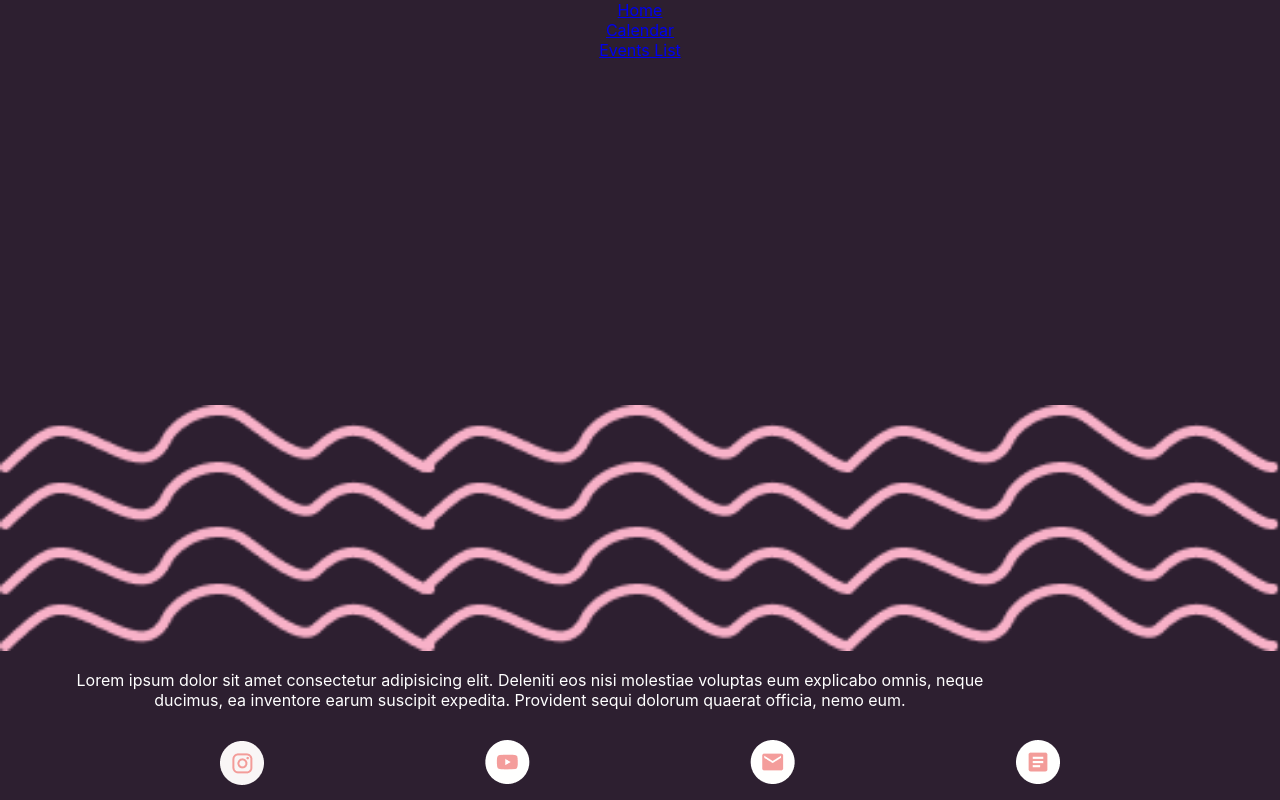
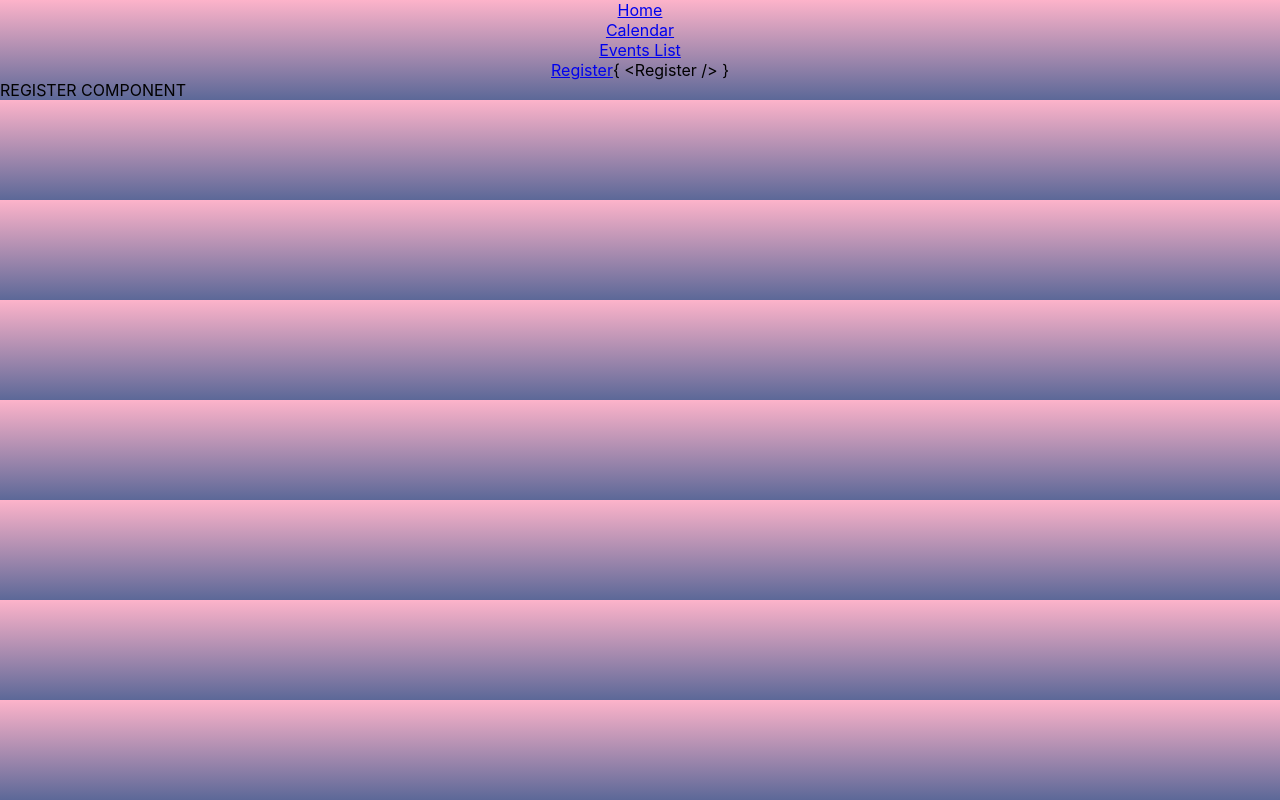
Before and after one commit to Merged-project/React-Merged, a React (Create React App) app: page /register in a window 1280 px wide. Built offline with nearby package versions, Linux system fonts and the light colour scheme; the HTML template or start-up script is replaced by a standard one.

Commit message:
register view

```diff
--- a/src/App.js
+++ b/src/App.js
@@ -2,8 +2,10 @@ import './App.css';
 import {BrowserRouter as Router, Routes, Route, Link, Links } from 'react-router-dom';
 import ArtistList from './components/ArtistList';
 import FestivalCard from './components/FestivalCard';
-import Footer from './components/Footer.jsx'
+import Footer from './components/Footer.jsx';
 import Gigcard from './components/GigCard';
+import React, { Component } from 'react';
+import Register from './views/Register';
 
 function App() {
   return (
@@ -13,20 +15,19 @@ function App() {
         <Link to= "/">Home</Link> <br/>
         <Link to= "/calendar">Calendar</Link> <br/>
         <Link to= "/eventlist">Events List</Link> <br/>
+        <Link to= "/register">Register</Link>
 
         <Routes>
           <Route path="/" element="{ <ComponentTest /> }" />
           <Route path="/calendar" element="{ <Calendar /> }" />
           <Route path="/eventList" element="{ <EventList /> }" />
+          <Route path="/register" element="{ <Register /> }" />
         </Routes>
 
       </Router>
 
-      <Footer/>
-
-
+    <Register/>
     </div>
   );
-}
-
+  }
 export default App;
--- /dev/null
+++ b/src/stylesheets/Register.css
@@ -0,0 +1,9 @@
+body {
+    background: rgb(92,104,152);
+    background: linear-gradient(180deg, rgba(253,179,202,1) 0%, rgba(92,104,152,1) 100%);
+}
+
+.container {
+    height:max-content;
+    width: max-content;
+}
--- /dev/null
+++ b/src/views/Register.jsx
@@ -0,0 +1,13 @@
+import React from "react";
+import "../stylesheets/Register.css";
+
+const Register = () => {
+  return (
+    <div className="container">
+        <p>REGISTER COMPONENT</p>
+
+    </div>
+  )
+}
+
+export default Register
```
Also changed, not shown: src/views/Login.jsx (added), src/views/login.jsx (deleted).
